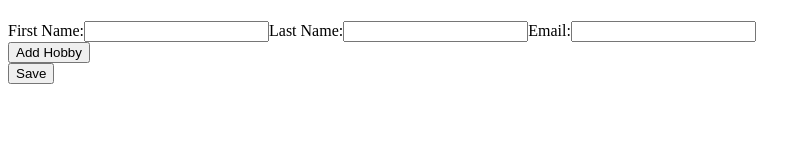
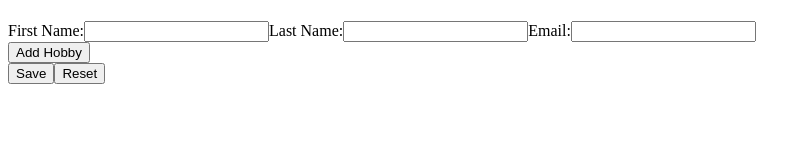
Before and after one commit to AlexanderSkow/dynamic-form, an Angular app in the folder ui/: page /create-form in a window 1280 px wide. Shown: the part 136-289 px from the top of the page, without its empty margins (0-811 px from the left). Built offline with nearby package versions, Linux system fonts and the light colour scheme.

Commit message:
Feat: added resetForm method to dynamic form component

```diff
--- a/ui/src/app/features/dynamic-form/form.html
+++ b/ui/src/app/features/dynamic-form/form.html
@@ -22,4 +22,5 @@
   </div>
 
   <button type="submit">Save</button>
+  <button type="reset" (reset)="resetForm()">Reset</button>
 </form>
--- a/ui/src/app/features/dynamic-form/form.ts
+++ b/ui/src/app/features/dynamic-form/form.ts
@@ -50,6 +50,10 @@ export class DynamicForm implements OnInit {
     console.log(this.hobbies.value);
   }
 
+  resetForm() {
+    this.userForm.reset();
+  }
+
   public saveUser() {
     const userValue = this.userForm.value;
     console.log(userValue);
```
